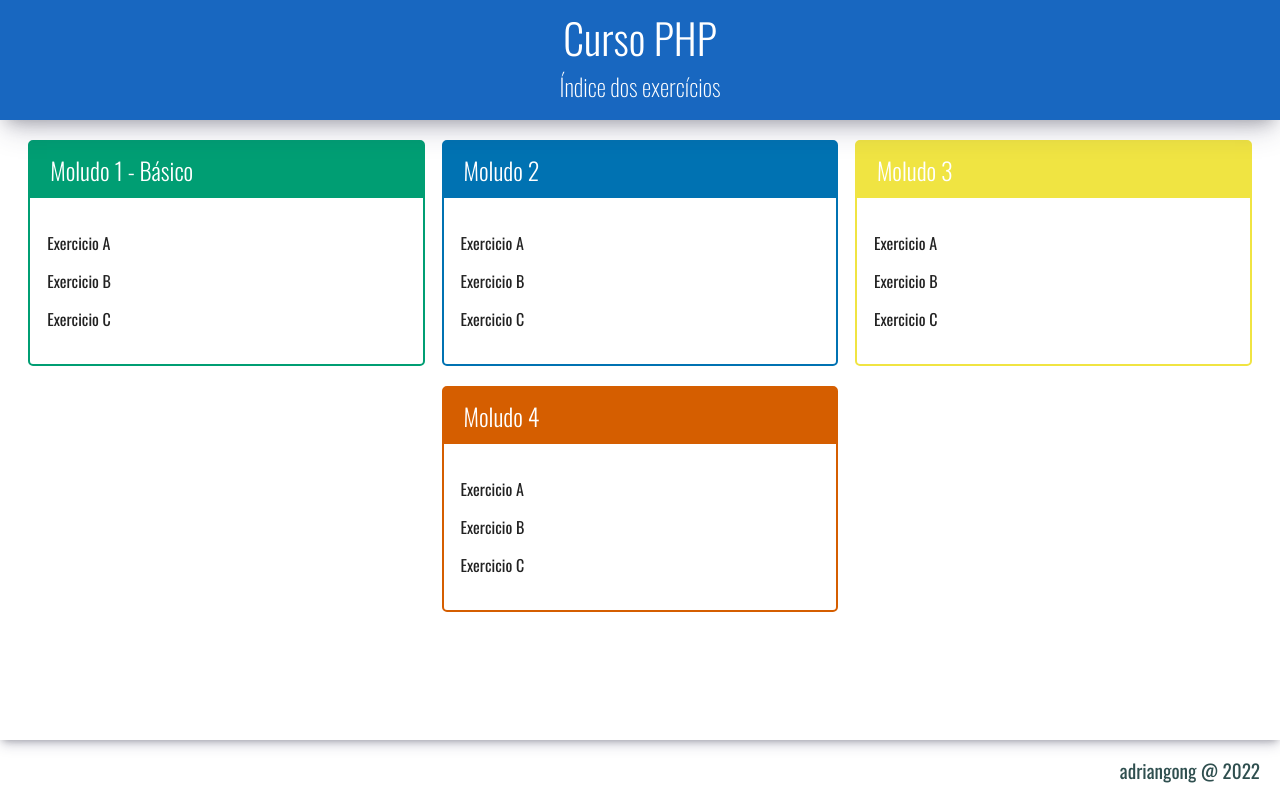
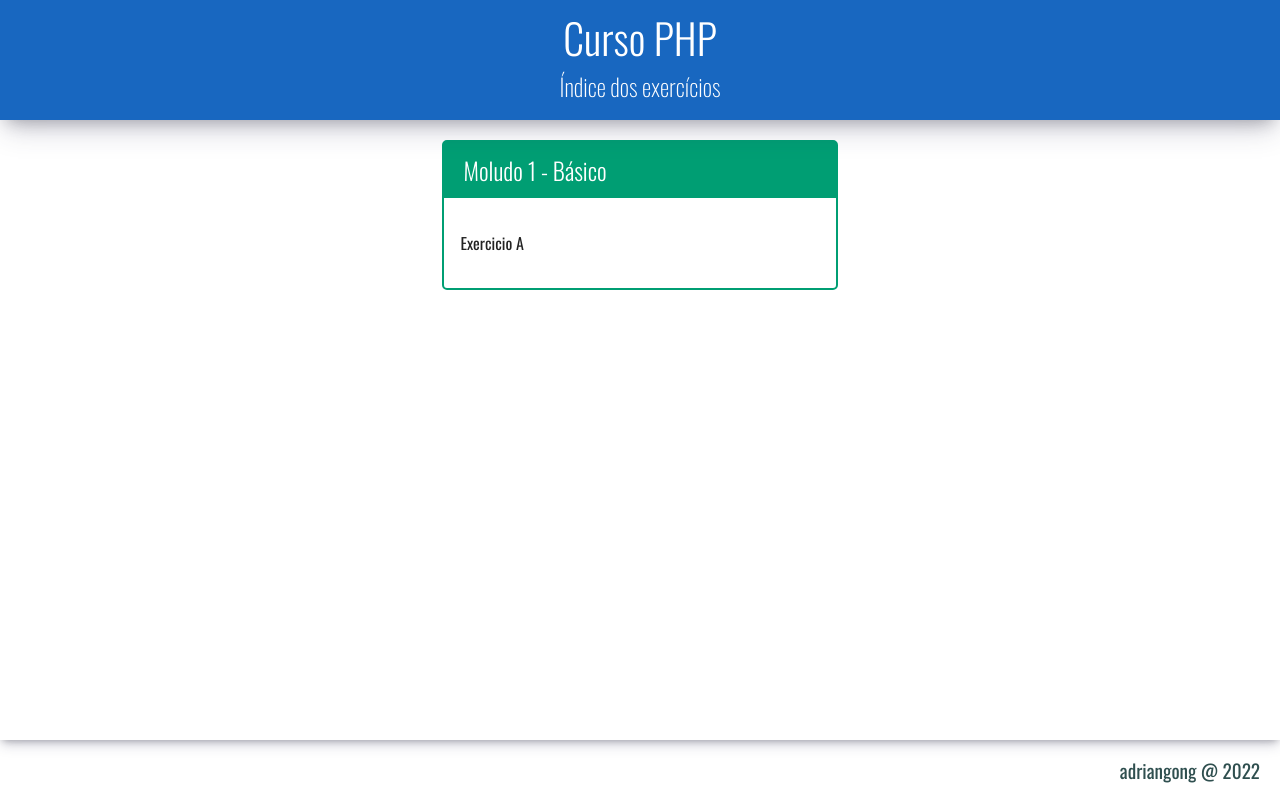
Before and after one commit to adriangonc/estudos-php, a PHP site: page / in a window 1280 px wide. Run offline with PHP 8.4, Linux system fonts and the light colour scheme.

Commit message:
Refatoraçao

```diff
--- a/exercicio.php
+++ b/exercicio.php
@@ -13,13 +13,13 @@
         <h2>Visualização do exercicio</h2>
     </header>
     <nav class="navegacao">
-        <a href="#" class="verde">Sem formatação</a>
+        <a href=<?= "{$_GET['dir']}/{$_GET['file']}.php" ?> class="verde">Sem formatação</a>
         <a href="index.php" class="azul">Voltar</a>
     </nav>
     <main class="principal">
         <div class="conteudo">
             <?php
-                include("{$_GET['dir']}/{$_GET['file']}.php"); //Obter parametros da requisição e concatena
+                include(__DIR__ . "/{$_GET['dir']}/{$_GET['file']}.php"); //Obter parametros da requisição e concatena
             ?>
         </div>
     </main>
--- a/index.php
+++ b/index.php
@@ -18,34 +18,10 @@
                 <h3>Moludo 1 - Básico</h3>
                 <ul>
                     <li><a href="exercicio.php?dir=teste&file=teste">Exercicio A</a></li>
-                    <li><a href="#">Exercicio B</a></li>
-                    <li><a href="#">Exercicio C</a></li>
+
                 </ul>
             </div>
-            <div class="modulo azul">
-                <h3>Moludo 2</h3>
-                <ul>
-                    <li><a href="#">Exercicio A</a></li>
-                    <li><a href="#">Exercicio B</a></li>
-                    <li><a href="#">Exercicio C</a></li>
-                </ul>
-            </div>
-            <div class="modulo amarelo">
-                <h3>Moludo 3</h3>
-                <ul>
-                    <li><a href="#">Exercicio A</a></li>
-                    <li><a href="#">Exercicio B</a></li>
-                    <li><a href="#">Exercicio C</a></li>
-                </ul>
-            </div>
-            <div class="modulo laranja">
-                <h3>Moludo 4</h3>
-                <ul>
-                    <li><a href="#">Exercicio A</a></li>
-                    <li><a href="#">Exercicio B</a></li>
-                    <li><a href="#">Exercicio C</a></li>
-                </ul>
-            </div>
+
             </nav>
         </div>
     </main>
--- a/teste/teste.php
+++ /dev/null
@@ -1,3 +0,0 @@
-<?php
-    echo("Olá mundo");
-?>
```
Also changed, not shown: assets/css/exercicio.css (+11 -0 lines).
